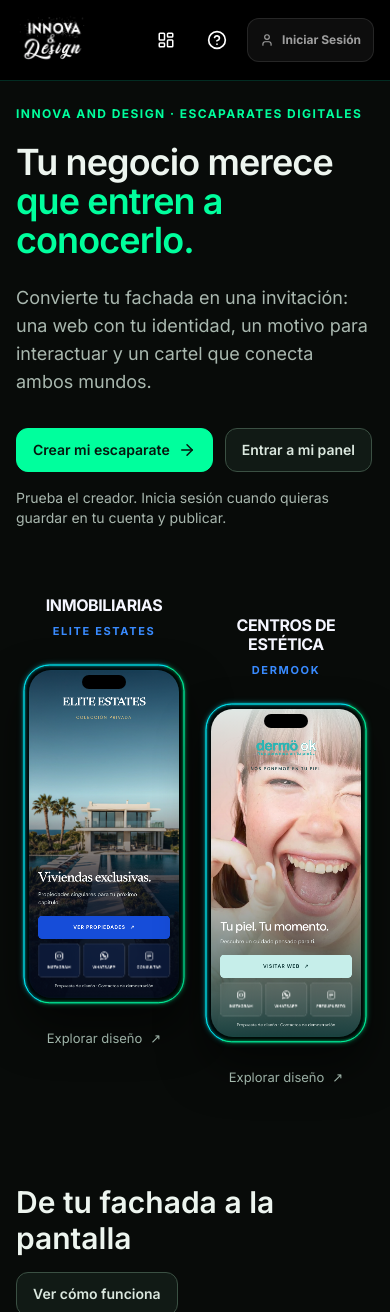
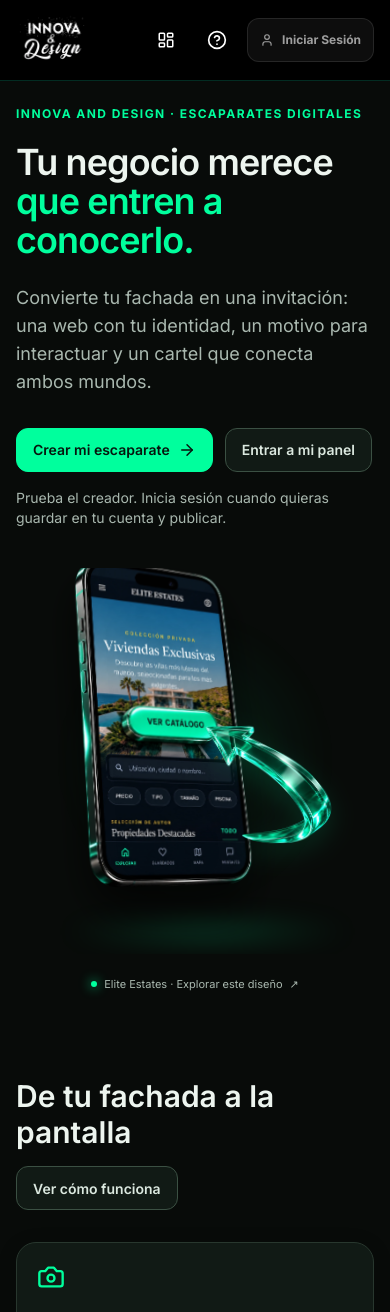
Before and after one commit to innovanddesign-cmd/foto-fachada-v1, a Next.js app: page / in a window 390 px wide. Shown: the top 1312 px of the page. Built offline with nearby package versions, Linux system fonts and the light colour scheme; no server answers.

Commit message:
Add green 3D smartphone hero with scroll animation

```diff
--- a/app/page.tsx
+++ b/app/page.tsx
@@ -4,6 +4,7 @@ import { featuredDemos } from '@/lib/marketing/demos';
 import { InnovaFooter } from '@/components/marketing/InnovaFooter';
 import { DistritoCaseStudy } from '@/components/marketing/DistritoCaseStudy';
 import { NeonPhone } from '@/components/marketing/NeonPhone';
+import { HeroPhone3D } from '@/components/marketing/HeroPhone3D';
 import { useRouter } from 'next/navigation';
 import { ArrowRight, CheckCircle, Camera, Pencil, QrCode } from 'lucide-react';
 import { useTiendaEstado } from '@/store/useTiendaEstado';
@@ -13,7 +14,7 @@ export default function Home() {
  return <main className="studio-shell">
  <section className="studio-container grid lg:grid-cols-2 gap-10 items-center py-16 lg:py-24">
  <div><p className="studio-eyebrow">INNOVA AND DESIGN · ESCAPARATES DIGITALES</p><h1 className="text-4xl sm:text-6xl font-semibold tracking-tight leading-[1.08] mt-5">Tu negocio merece<br/><span className="text-[#00ff9d]">que entren a conocerlo.</span></h1><p className="studio-muted text-lg mt-6 max-w-xl">Convierte tu fachada en una invitación: una web con tu identidad, un motivo para interactuar y un cartel que conecta ambos mundos.</p><div className="flex flex-wrap gap-3 mt-8"><button className="studio-primary" onClick={manejarInicio}>Crear mi escaparate <ArrowRight size={18}/></button><Link className="studio-button" href="/dashboard">Entrar a mi panel</Link></div><p className="studio-muted text-sm mt-4">Prueba el creador. Inicia sesión cuando quieras guardar en tu cuenta y publicar.</p></div>
- <div className="innova-phone-hero"><NeonPhone id="elite-estates" name="Elite Estates" sector="Inmobiliarias" priority/><NeonPhone id="dermook" name="DERMOOK" sector="Centros de estética" priority/></div>
+ <HeroPhone3D/>
  </section>
  <section className="studio-container"><div className="flex flex-wrap justify-between gap-4 mb-8"><h2 className="text-3xl font-semibold">De tu fachada a la pantalla</h2><Link className="studio-button" href="/dashboard?seccion=ayuda">Ver cómo funciona</Link></div><div className="grid md:grid-cols-3 gap-5">{[{Icon:Camera,title:'1. Presenta tu negocio',text:'Sube una foto y confirma tu identidad. Puedes completar los datos manualmente.'},{Icon:Pencil,title:'2. Dale tu voz',text:'Elige el diseño y edita los textos, servicios y formas de contacto.'},{Icon:QrCode,title:'3. Conecta y comparte',text:'Publica tu web, descarga el cartel y comprueba el QR antes de imprimir.'}].map(({Icon,title,text})=><article key={title} className="studio-panel"><Icon className="text-[#00ff9d] mb-5" size={28}/><h3 className="font-semibold text-lg">{title}</h3><p className="studio-muted mt-3">{text}</p></article>)}</div></section>
  <section id="ejemplos" className="studio-container scroll-mt-24"><p className="studio-eyebrow mb-3">UNA SELECCIÓN PARA TU SECTOR</p><h2 className="text-3xl font-semibold mb-3">Inmobiliarias y centros de estética</h2><p className="studio-muted mb-8 max-w-3xl">Una primera impresión con identidad propia. Abre las tarjetas digitales de Distrito Homes, INNVEEX y DERMOOK: desde ellas puedes descubrir la web completa y sus formas de contacto.</p><div className="innova-phone-gallery">{featuredDemos.map(demo=><NeonPhone key={demo.id} id={demo.id} name={demo.name} sector={demo.sector}/>)}</div><p className="studio-muted text-sm mt-8">Distrito Homes es un caso real. INNVEEX y DERMOOK son propuestas de diseño: sus botones de redes y presupuesto son provisionales y no envían solicitudes.</p></section>
--- /dev/null
+++ b/components/marketing/HeroPhone3D.module.css
@@ -0,0 +1,14 @@
+.scene { width:100%; max-width:620px; margin:0 auto; min-width:0; }
+.stage { position:relative; width:100%; aspect-ratio:1/1.06; isolation:isolate; perspective:1100px; overflow:clip; }
+.phone { position:absolute; left:8%; top:0; width:63%; z-index:2; transform-origin:50% 60%; filter:drop-shadow(0 22px 22px #000b); }
+.arrow { position:absolute; left:45%; top:40%; width:53%; z-index:3; transform-origin:18% 8%; filter:drop-shadow(0 9px 12px #00ff9d20); pointer-events:none; }
+.phone img,.arrow img { display:block; width:100%; height:auto; }
+.aura { position:absolute; inset:9% 10% 10%; z-index:0; background:radial-gradient(ellipse,#00ff9d20,transparent 65%); filter:blur(24px); }
+.floor { position:absolute; left:12%; right:5%; bottom:2%; height:8%; z-index:1; border-radius:50%; background:radial-gradient(ellipse,#00ff9d3b,transparent 70%); filter:blur(12px); }
+.caption { position:relative; z-index:4; display:flex; justify-content:center; align-items:center; gap:9px; margin-top:8px; color:#a9b8af; font-size:12px; }
+.caption a { display:inline-flex; align-items:center; gap:7px; min-height:44px; text-decoration:none; }
+.caption a:hover { color:#00ff9d; }
+.dot { width:6px; height:6px; border-radius:50%; background:#00ff9d; box-shadow:0 0 12px #00ff9d; flex:none; }
+@media(max-width:1023px) { .scene { max-width:530px; } }
+@media(max-width:640px) { .scene { max-width:420px; } .stage { aspect-ratio:1/1.08; } .caption { font-size:11px; gap:7px; } }
+@media(prefers-reduced-motion:reduce) { .phone,.arrow { transform:none!important; } .aura { opacity:.8!important; } }
--- /dev/null
+++ b/components/marketing/HeroPhone3D.tsx
@@ -0,0 +1,44 @@
+"use client";
+
+import Image from 'next/image';
+import Link from 'next/link';
+import { useRef } from 'react';
+import { motion, useReducedMotion, useScroll, useTransform } from 'framer-motion';
+import styles from './HeroPhone3D.module.css';
+
+/** Two independent render layers; MotionValues keep scrolling off React's render path. */
+export function HeroPhone3D() {
+  const stage = useRef<HTMLDivElement>(null);
+  const reducedMotion = useReducedMotion();
+  const { scrollYProgress } = useScroll({
+    target: stage,
+    offset: ['start end', 'end start'],
+  });
+  const phoneY = useTransform(scrollYProgress, [0, 1], [28, -16]);
+  const phoneRotateY = useTransform(scrollYProgress, [0, 1], [7, -3]);
+  const phoneRotateZ = useTransform(scrollYProgress, [0, 1], [-1.5, .7]);
+  const arrowX = useTransform(scrollYProgress, [0, .65, 1], ['14%', '0%', '-2%']);
+  const arrowY = useTransform(scrollYProgress, [0, .65, 1], ['12%', '0%', '-2%']);
+  const arrowRotate = useTransform(scrollYProgress, [0, .65, 1], [9, 0, -2]);
+  const arrowScale = useTransform(scrollYProgress, [0, .65, 1], [.91, 1, 1.02]);
+  const auraOpacity = useTransform(scrollYProgress, [0, .65, 1], [.55, 1, .8]);
+
+  return (
+    <figure className={styles.scene}>
+      <div ref={stage} className={styles.stage} role="img" aria-label="Elite Estates en un smartphone con botón verde INNOVA en relieve y una flecha de cristal verde que se acerca al desplazarse por la página.">
+        <motion.div className={styles.aura} aria-hidden="true" style={reducedMotion ? undefined : { opacity: auraOpacity }} />
+        <motion.div className={styles.phone} aria-hidden="true" style={reducedMotion ? undefined : { y: phoneY, rotateY: phoneRotateY, rotateZ: phoneRotateZ }}>
+          <Image src="/marketing/phone-elite-green.webp" alt="" width={1024} height={1536} sizes="(max-width: 640px) 60vw, (max-width: 1023px) 334px, 380px" priority />
+        </motion.div>
+        <motion.div className={styles.arrow} aria-hidden="true" style={reducedMotion ? undefined : { x: arrowX, y: arrowY, rotate: arrowRotate, scale: arrowScale }}>
+          <Image src="/marketing/arrow-glass-green.webp" alt="" width={1536} height={1024} sizes="(max-width: 640px) 53vw, (max-width: 1023px) 281px, 320px" priority />
+        </motion.div>
+        <div className={styles.floor} aria-hidden="true" />
+      </div>
+      <figcaption className={styles.caption}>
+        <span className={styles.dot} aria-hidden="true" />
+        <Link href="/test-mockup?demo=elite-estates">Elite Estates · Explorar este diseño <span aria-hidden="true">↗</span></Link>
+      </figcaption>
+    </figure>
+  );
+}
```
Also changed, not shown: public/marketing/arrow-glass-green.webp (added), public/marketing/phone-elite-green.webp (added).
